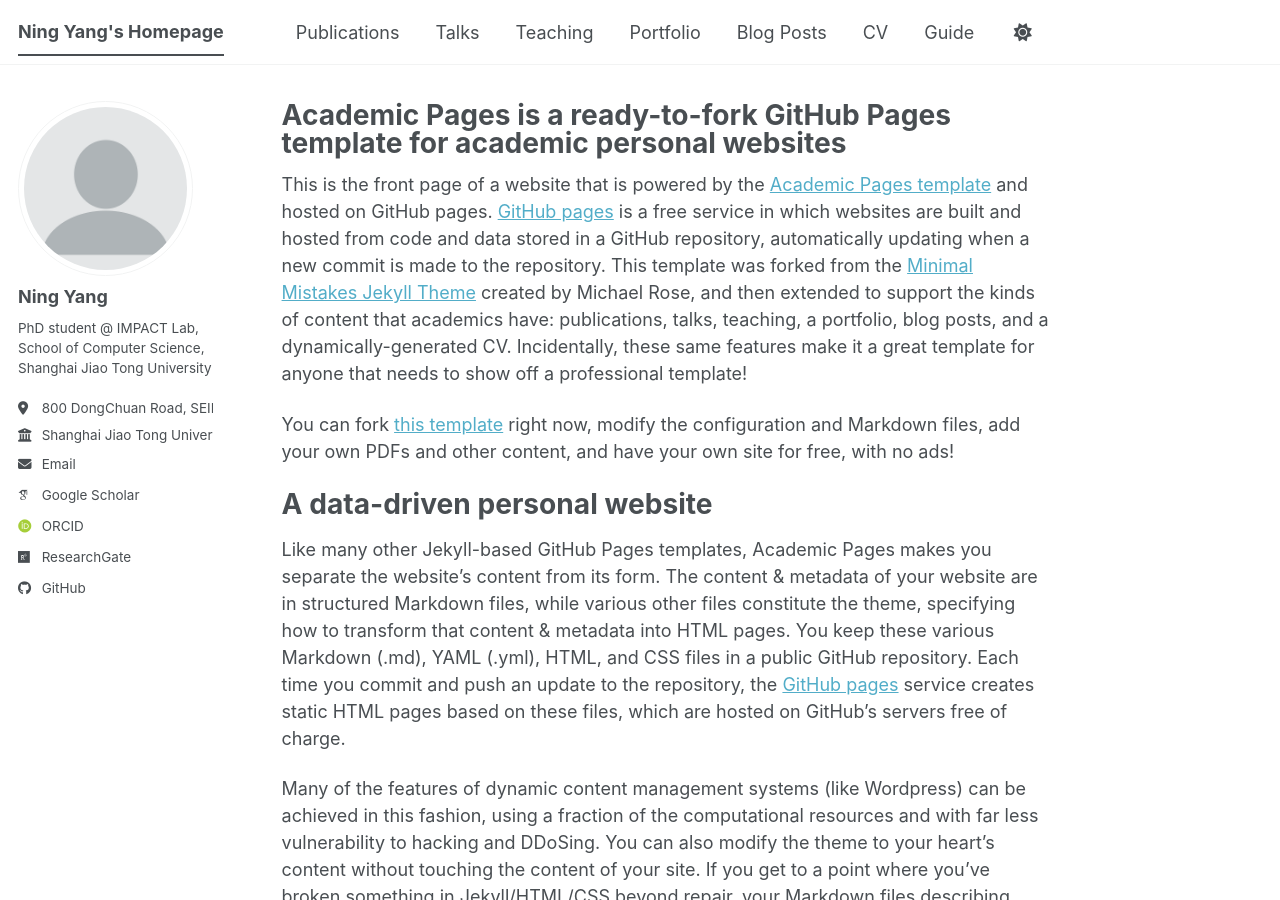
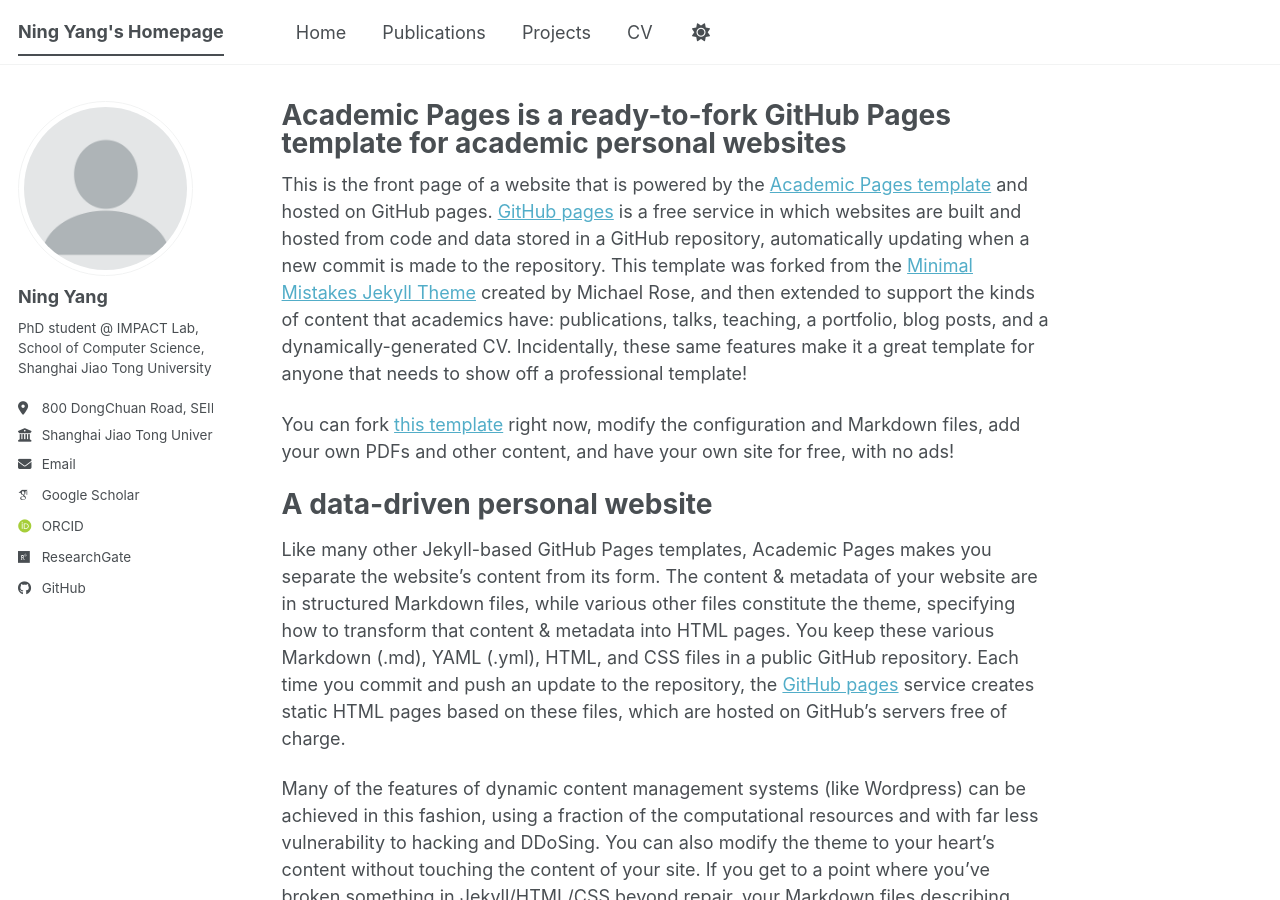
Before and after one commit to jlsbz/jlsbz.github.io, a Jekyll site: the page built from _pages/about.md, in a window 1280 px wide and 900 px high. Built offline with Jekyll 4.4.1, drawn with Linux system fonts in a browser that asks for light colours; some web fonts are replaced; a script bundle is joined from its source files by our own code; library files that are not in the unit come from our copies.

Commit message:
update header

```diff
--- a/_data/navigation.yml
+++ b/_data/navigation.yml
@@ -8,26 +8,14 @@
 #      Markdown formatted page while the second is generated using JSON.
 
 main:
+  - title: "Home"
+    url: /
+
   - title: "Publications"
     url: /publications/
 
-  - title: "Talks"
-    url: /talks/
-
-  - title: "Teaching"
-    url: /teaching/
-
-  - title: "Portfolio"
-    url: /portfolio/
-
-  - title: "Blog Posts"
-    url: /year-archive/
+  - title: "Projects"
+    url: /projects/
 
   - title: "CV"
     url: /cv/
-
-  # - title: "CV"
-  #   url: /cv-json/
-
-  - title: "Guide"
-    url: /markdown/
--- a/_pages/talks.html
+++ b/_pages/talks.html
@@ -2,7 +2,7 @@
 layout: archive
 title: "Talks and presentations"
 permalink: /talks/
-author_profile: false
+author_profile: true
 ---
 
 {% if site.talkmap_link == true %}
```
Also changed, not shown: _pages/projects.md (added, +14 -0 lines).
